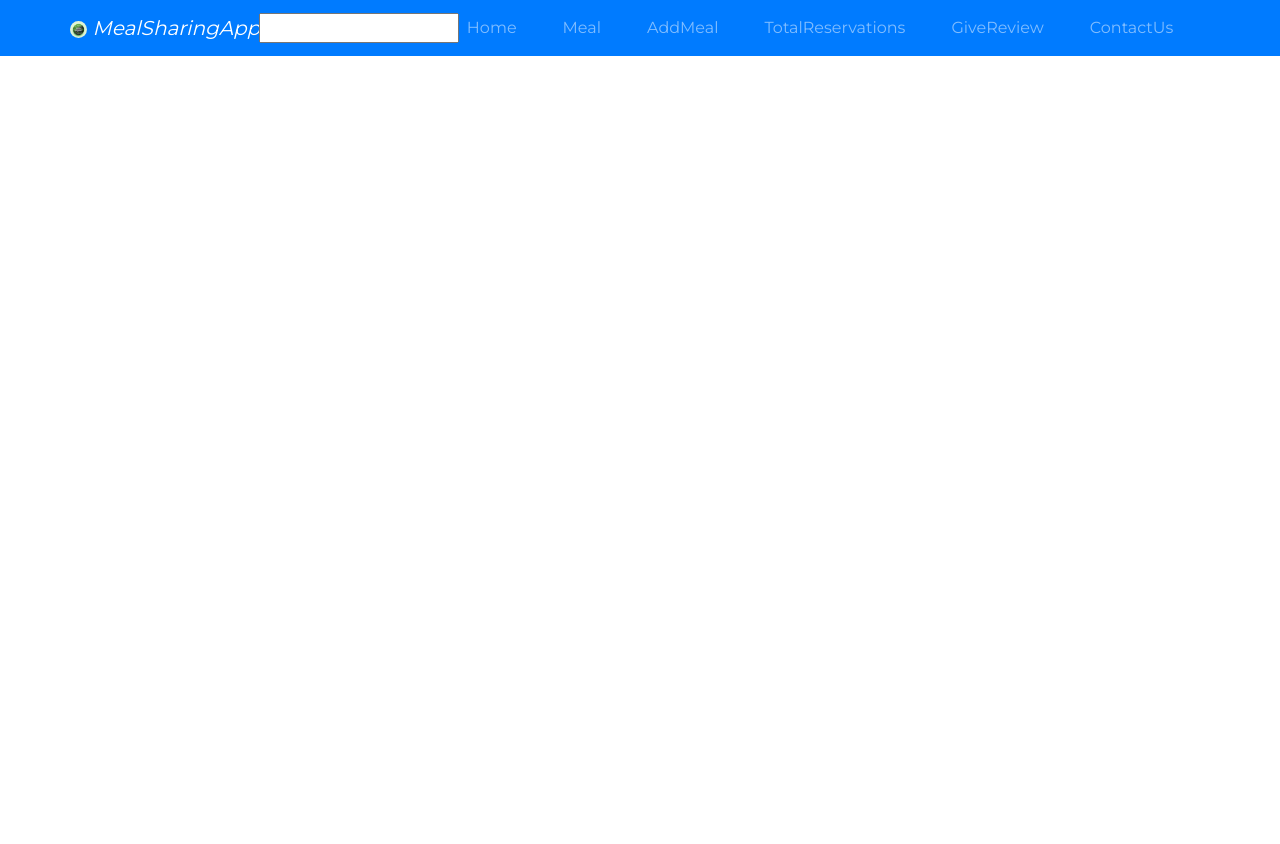
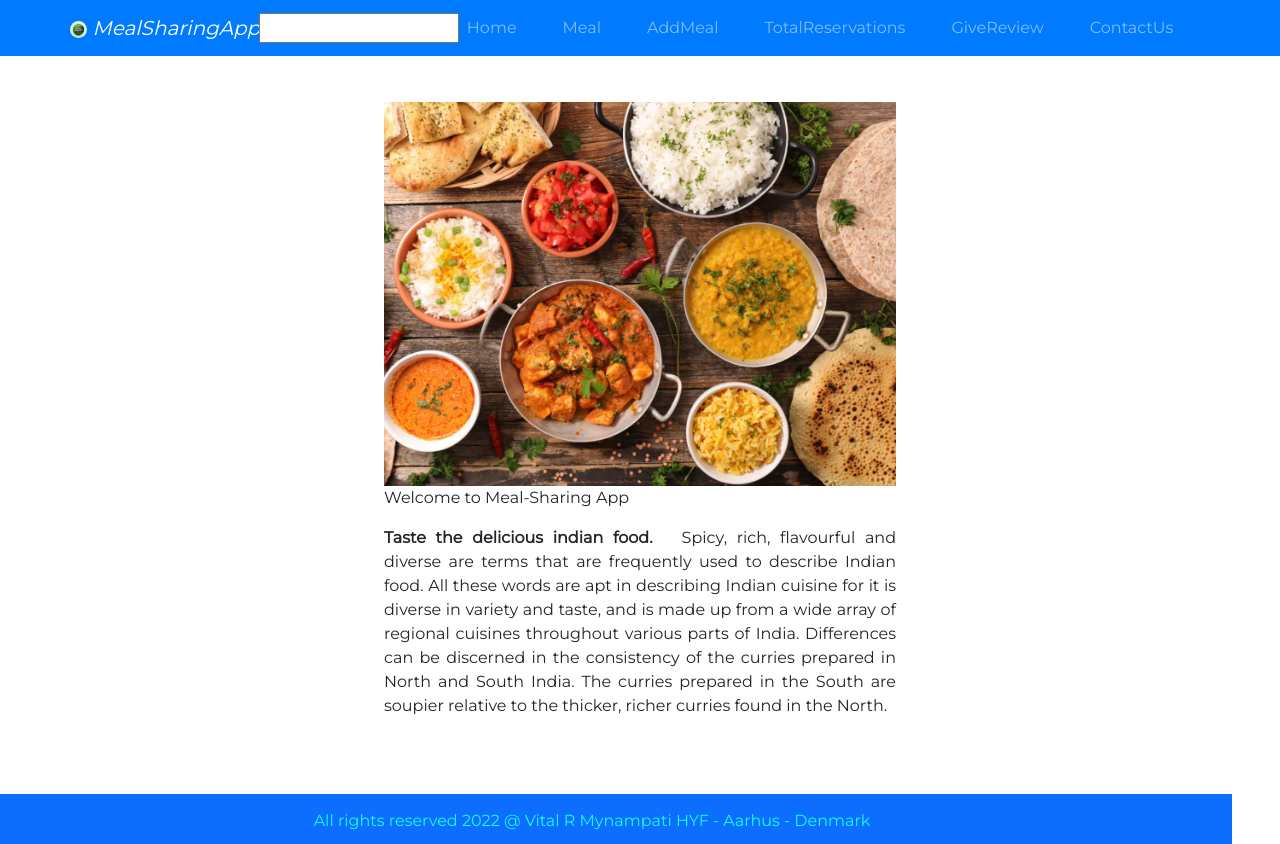
Before and after one commit to vitalreddym/meal-sharing, a React app: page / in a window 1280 px wide. Before the commit the page ends 800 px from the top, so only its background shows below. Built offline with nearby package versions, Linux system fonts and the light colour scheme.

Commit message:
updated package.json

```diff
--- a/package.json
+++ b/package.json
@@ -55,6 +55,7 @@
     "url-loader": "^4.1.1",
     "uuid": "^8.3.2",
     "webpack": "^5.72.1",
+    "webpack-cli": "^4.9.2",
     "webpack-dev-middleware": "^5.3.3"
   },
   "devDependencies": {
@@ -66,13 +67,9 @@
     "nodemon": "^1.12.1",
     "sequelize-cli": "^5.4.0",
     "style-loader": "^2.0.0",
-    "webpack-cli": "^3.3.12",
     "webpack-dev-server": "^4.9.1"
   },
   "optionalDependencies": {
     "fsevents": "^2.3.2"
-  },
-  "overrides": {
-    "autoprefixer": "10.4.5"
   }
 }
--- a/src/client/App.js
+++ b/src/client/App.js
@@ -17,9 +17,9 @@ function App() {
     <div>
       <Router>
         <Navbar></Navbar>
-       {/* <Route exact path="/">
+       <Route exact path="/">
           <Home></Home>
-  </Route> */}
+       </Route>
         <Route exact path="/home">
           <Home></Home>
         </Route>
```
